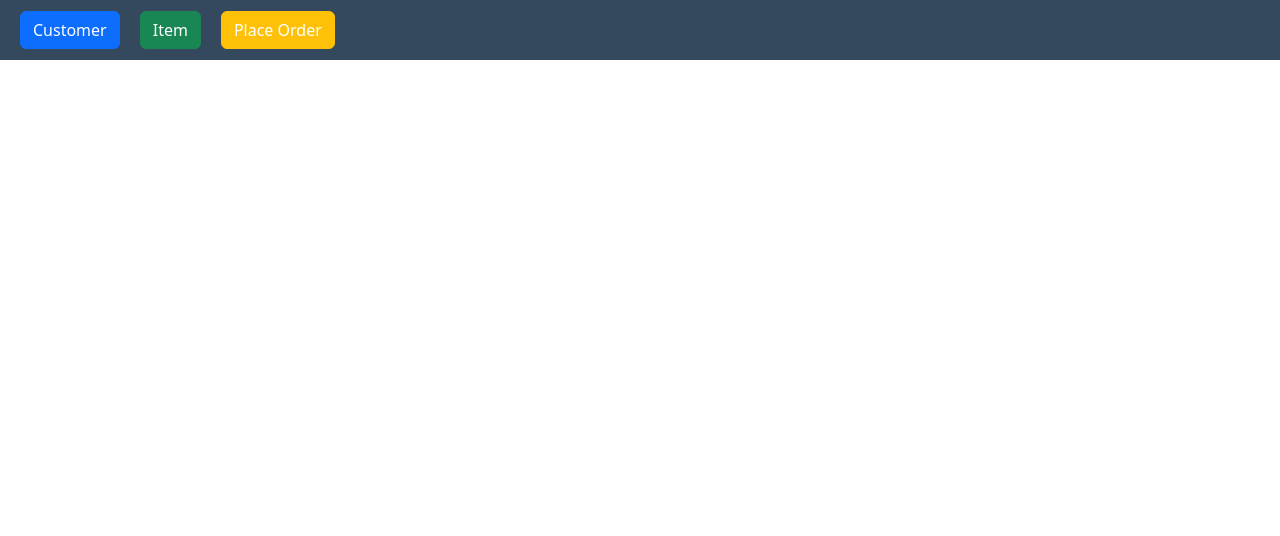
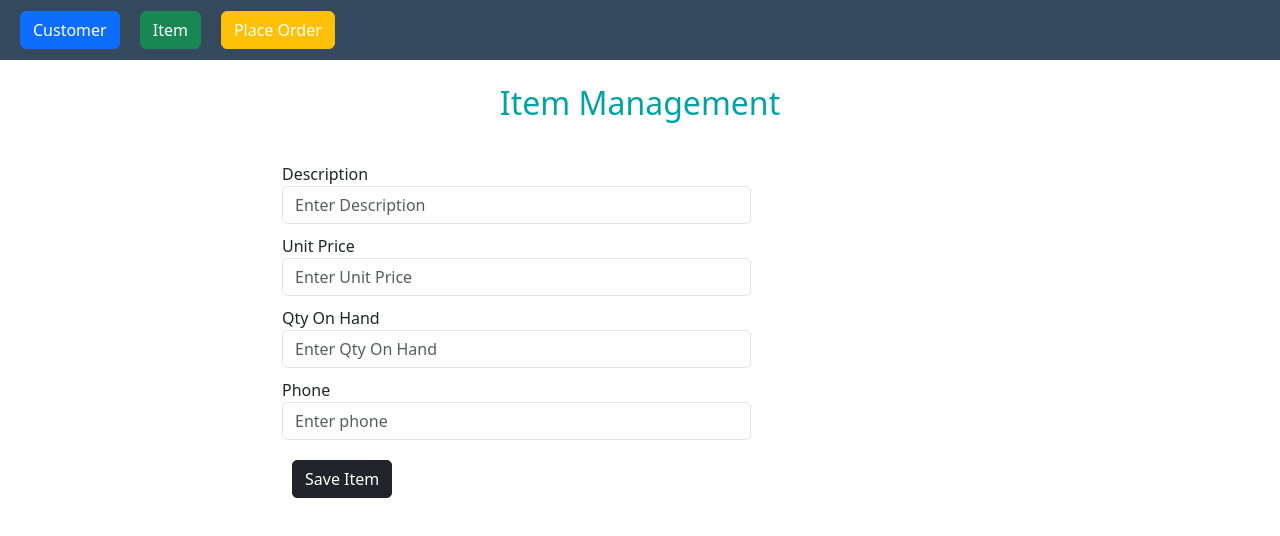
Before and after one commit to harshani95/JS-POS, a plain HTML site: page pages/item.html in a window 1280 px wide. Drawn offline with nearby package versions, Linux system fonts and the light colour scheme.

Commit message:
completed Item UI

```diff
--- a/css/item.css
+++ b/css/item.css
@@ -0,0 +1,19 @@
+.item-container{
+    margin: 20px 50px;
+    padding: 20px 150px;
+}
+
+.form-control{
+    margin-bottom: 10px;
+}
+
+h2{
+    color: #01a3a4;
+}
+
+.btn-item{
+    margin-top: 60px;
+    border-radius: 5px;
+    cursor: pointer;
+    text-align: right;
+}
--- a/pages/item.html
+++ b/pages/item.html
@@ -1,13 +1,16 @@
 <!DOCTYPE html>
 <html lang="en">
+
 <head>
     <meta charset="UTF-8">
     <meta name="viewport" content="width=device-width, initial-scale=1.0">
     <title>Item</title>
-    <link href="https://cdn.jsdelivr.net/npm/bootstrap@5.3.3/dist/css/bootstrap.min.css" rel="stylesheet" integrity="sha384-QWTKZyjpPEjISv5WaRU9OFeRpok6YctnYmDr5pNlyT2bRjXh0JMhjY6hW+ALEwIH" crossorigin="anonymous">
+    <link href="https://cdn.jsdelivr.net/npm/bootstrap@5.3.3/dist/css/bootstrap.min.css" rel="stylesheet"
+        integrity="sha384-QWTKZyjpPEjISv5WaRU9OFeRpok6YctnYmDr5pNlyT2bRjXh0JMhjY6hW+ALEwIH" crossorigin="anonymous">
     <link rel="stylesheet" href="../css/item.css">
     <link rel="stylesheet" href="../css/main.css">
 </head>
+
 <body>
     <div class="main-outer">
         <a class="btn btn-primary" href="../pages/customer.html">Customer</a>
@@ -15,8 +18,50 @@
         <a class="btn btn-warning" href="../pages/order.html">Place Order</a>
     </div>
 
-    <script src="../js/app.js"></script>
-    <script src="../js/main.js"></script>
-    <script src="../js/item.js"></script>
+    <br />
+
+    <div class="container">
+        <h2 class="text-center">Item Management</h2>
+        <div class="item-container">
+            <div class="form-group row">
+                <div class="col-8">
+                    <label for="description">Description</label>
+                    <input type="text" class="form-control" id="description" placeholder="Enter Description" />
+                </div>
+            </div>
+
+            <div class="form-group row">
+                <div class="col-8">
+                    <label for="unitPrice">Unit Price</label>
+                    <input type="text" class="form-control" id="unitPrice" placeholder="Enter Unit Price" />
+                </div>
+            </div>
+
+            <div class="form-group row">
+                <div class="col-8">
+                    <label for="qtyOnHand">Qty On Hand</label>
+                    <input type="text" class="form-control" id="qtyOnHand" placeholder="Enter Qty On Hand" />
+                </div>
+            </div>
+
+            <div class="form-group row">
+                <div class="col-8">
+                    <label for="phone">Phone</label>
+                    <input type="text" class="form-control" id="phone" placeholder="Enter phone"
+                        style="margin-bottom: 20px;" />
+                    <div>
+                    </div>
+                </div>
+            </div>
+            <button class="btn btn-dark btn-item" onclick="saveItem()">Save Item</button>
+        </div>
+
+        <script src="https://www.gstatic.com/firebasejs/9.24.0/firebase-app.js"></script>
+        <script src="https://www.gstatic.com/firebasejs/9.24.0/firebase-firestore.js"></script>
+
+        <script src="../js/app.js"></script>
+        <script src="../js/main.js"></script>
+        <script src="../js/item.js"></script>
 </body>
+
 </html>
```
